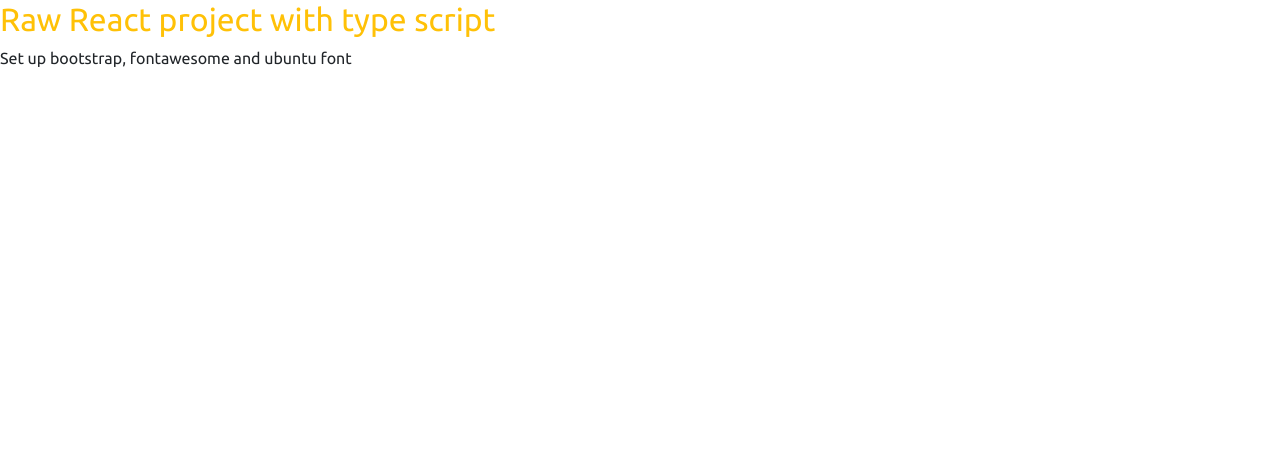
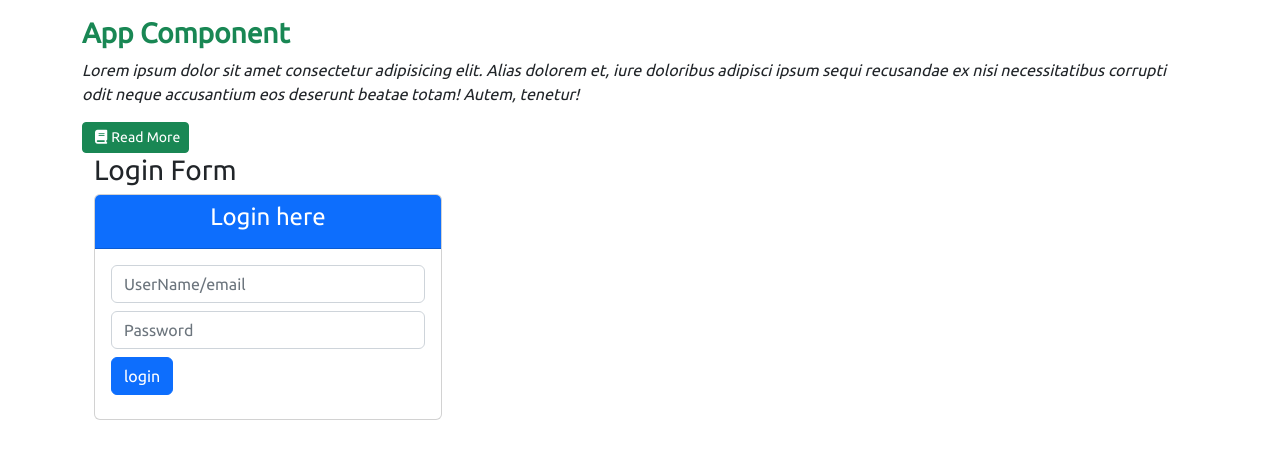
Before and after one commit to rajeevRuhaan/react-typescript, a React (Create React App) app: page / in a window 1280 px wide. Shown: the top 458 px of the page. Built offline with nearby package versions, Linux system fonts and the light colour scheme.

Commit message:
form handling and types

```diff
--- a/src/App.tsx
+++ b/src/App.tsx
@@ -1,12 +1,28 @@
 import React from 'react';
 import logo from './logo.svg';
 import './App.css';
+import LoginForm from './components/LoginForm';
 
 function App() {
   return (
     <React.Fragment>
-      <h2 className='text-warning'>Raw React project with type script</h2>
-      <p>Set up bootstrap, fontawesome and ubuntu font</p>
+      <div className="container mt-3">
+          <div className="grid">
+            <div className="row">
+              <div className="col">
+                <p className="h3 fw-bold text-success">App Component</p>
+                <p className="fst-italic">Lorem ipsum dolor sit amet consectetur adipisicing elit. Alias dolorem et, iure doloribus adipisci ipsum sequi recusandae ex nisi necessitatibus corrupti odit neque accusantium eos deserunt beatae totam! Autem, tenetur!</p>
+              <button className="btn btn-success btn-sm">
+                <i className='fa fa-book mx-1'></i>Read More</button>
+              </div>
+            </div>
+            <div className="row">
+              <div className="col">
+                <LoginForm />
+              </div>
+            </div>
+          </div>
+      </div>
 
     </React.Fragment>
   );
--- /dev/null
+++ b/src/components/LoginForm.tsx
@@ -0,0 +1,69 @@
+import React, { useState } from 'react';
+import IUser from '../models/IUser';
+
+interface IState{
+    user: IUser
+}
+interface IProps{}
+const LoginForm: React.FC<IProps> = () => {
+const [state, setState] = useState<IState>({
+    user: {
+        username: '',
+        password: '',
+    }
+})
+
+const updateInput = (event:React.ChangeEvent<HTMLInputElement>): void=> {
+setState({
+    user: {
+        ...state.user,
+        [event.target.name]: event.target.value
+    }
+})
+}
+
+const login = (event: React.FormEvent<HTMLFormElement>): void => {
+    event.preventDefault();
+    console.log(state.user)
+}
+    return (
+        <React.Fragment>
+            {/* <pre>{JSON.stringify(state.user)}</pre> */}
+            <div className="container">
+                <h3>Login Form</h3>
+                <div className="row">
+                    <div className="col-md-4">
+                        <div className="card">
+                            <div className="card-header text-center bg-primary text-white"><p className="h4">Login here</p></div>
+                            <div className="card-body">
+                                <form onSubmit={login}>
+                                    <div className="mb-2">
+                                        <input
+                                        name="username"
+                                        value={state.user.username}
+                                        onChange={updateInput}
+                                        type="text" className='form-control' placeholder='UserName/email' />
+                                    </div>
+                                    <div className="mb-2">
+                                        <input
+                                        name="password"
+                                        value={state.user.password}
+                                        onChange={updateInput}
+                                        type="password" className='form-control' placeholder='Password' />
+                                    </div>
+                                    <div className="mb-2">
+                                        <input type="submit" className='btn btn-primary' value='login' />
+                                    </div>
+                                </form>
+                            </div>
+
+                        </div>
+                    </div>
+                </div>
+
+            </div>
+        </React.Fragment>
+    );
+};
+
+export default LoginForm;
--- /dev/null
+++ b/src/models/IUser.ts
@@ -0,0 +1,4 @@
+export default interface IUser {
+    username: string;
+    password: string;
+}
```
